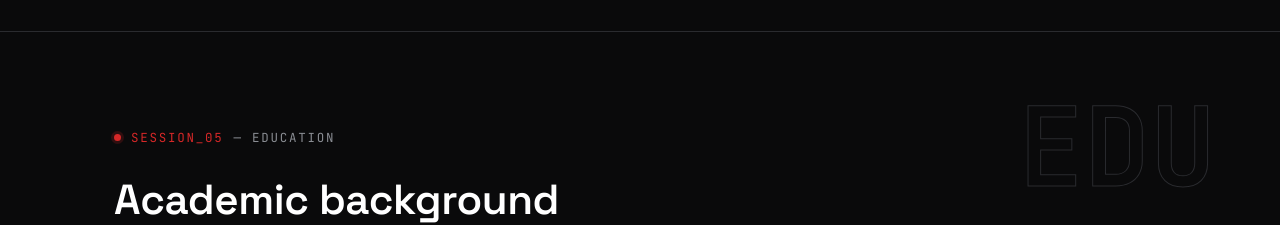
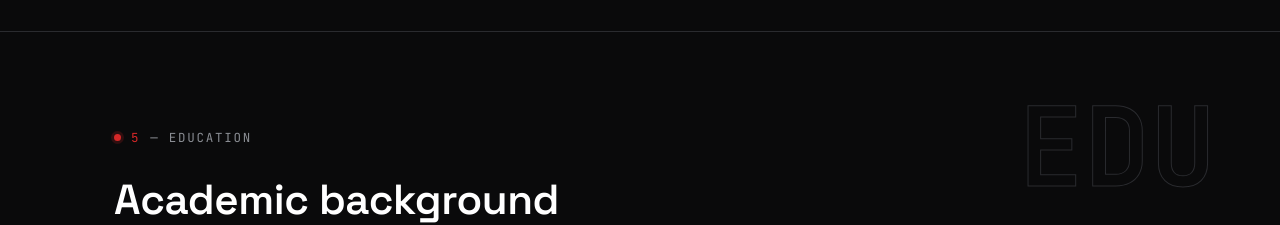
Before and after one commit to Momintariq-11/MUHAMMAD-MOMIN-TARIQ, a React (Vite) app: page / in a window 1280 px wide. Shown: the part 4340-4565 px from the top of the page. Built offline with nearby package versions, Linux system fonts and the light colour scheme.

Commit message:
Change session label from 'SESSION_05' to '5'

```diff
--- a/src/components/Education.jsx
+++ b/src/components/Education.jsx
@@ -7,7 +7,7 @@ export default function Education() {
       <div className="wrap">
         <div className="section-head">
           <p className="eyebrow">
-            <span className="idx">SESSION_05</span> — EDUCATION
+            <span className="idx">5</span> — EDUCATION
           </p>
           <h2 className="section-title">Academic background</h2>
           <p className="section-sub">
```
